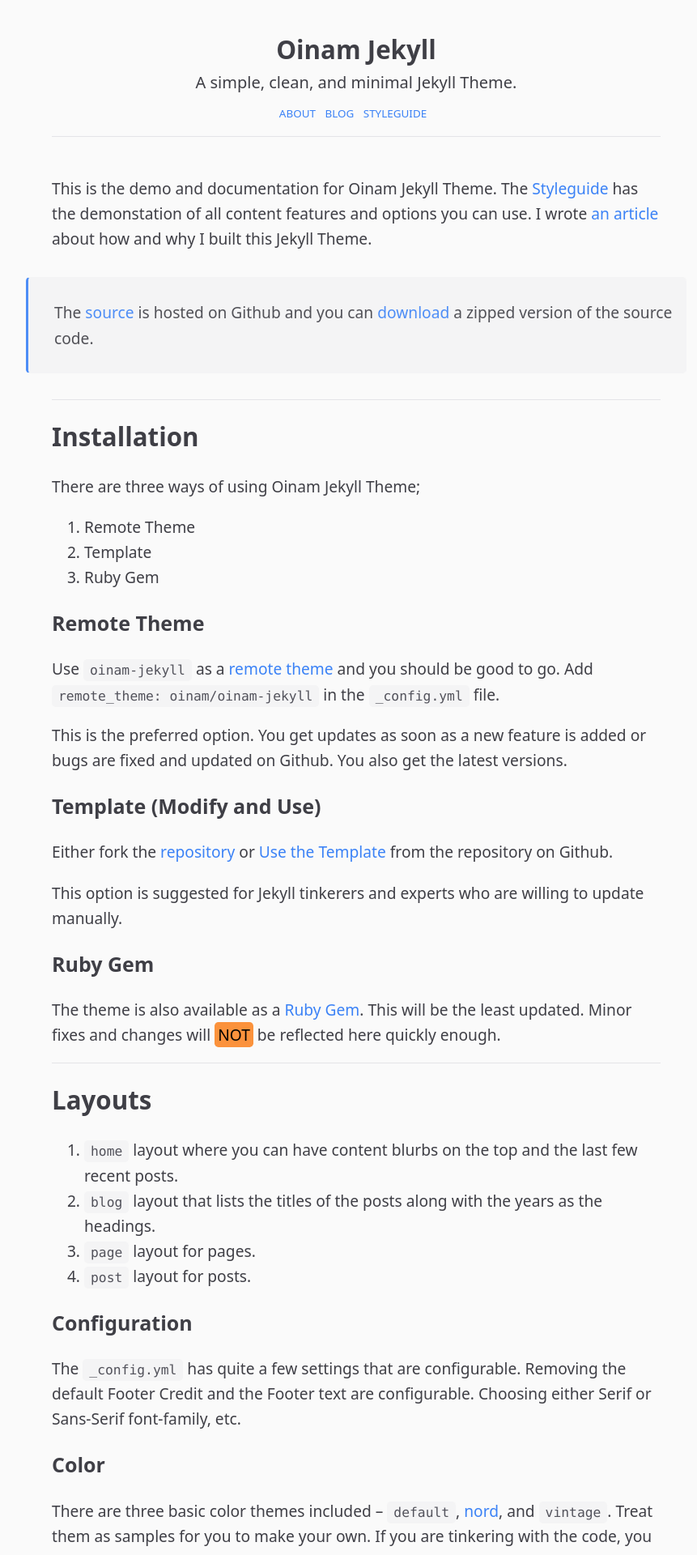
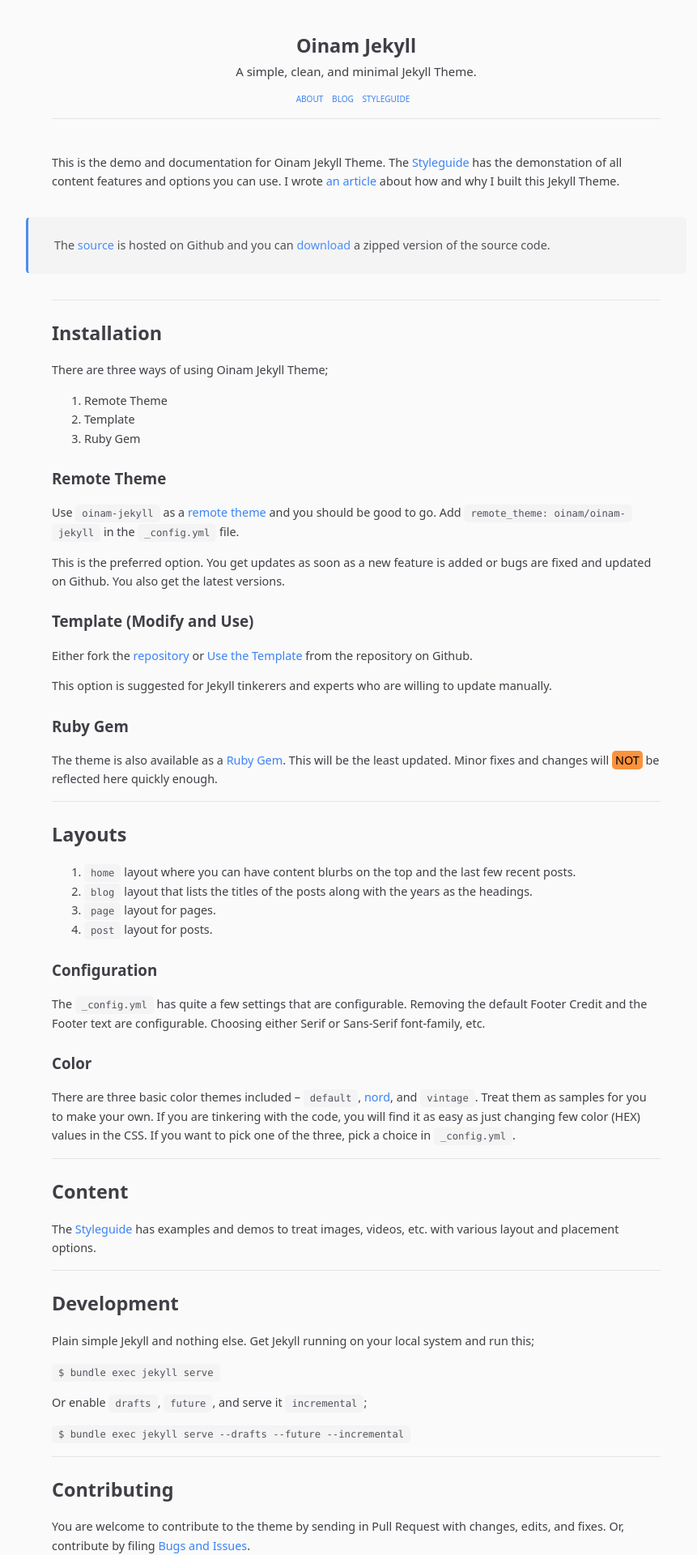
Before and after one commit to stexpham/company, a Jekyll site: the page built from index.md, in a window 1280 px wide. Shown: the top 1920 px of the page at 81% size, without its empty margins (200-1061 px from the left). Built offline with Jekyll 4.4.1, drawn with Linux system fonts in a browser that asks for light colours.

Commit message:
size 12px

```diff
--- a/_includes/css/settings.css
+++ b/_includes/css/settings.css
@@ -47,7 +47,7 @@
   --font-family: var(--font-family-sans);
   --font-family-headings: var(--font-family-sans);
 
-  --font-size: 16px;
+  --font-size: 12px;
   --font-size-small: 85%;
   --font-size-smaller: 70%;
   --font-size-smallest: 65%;
```
